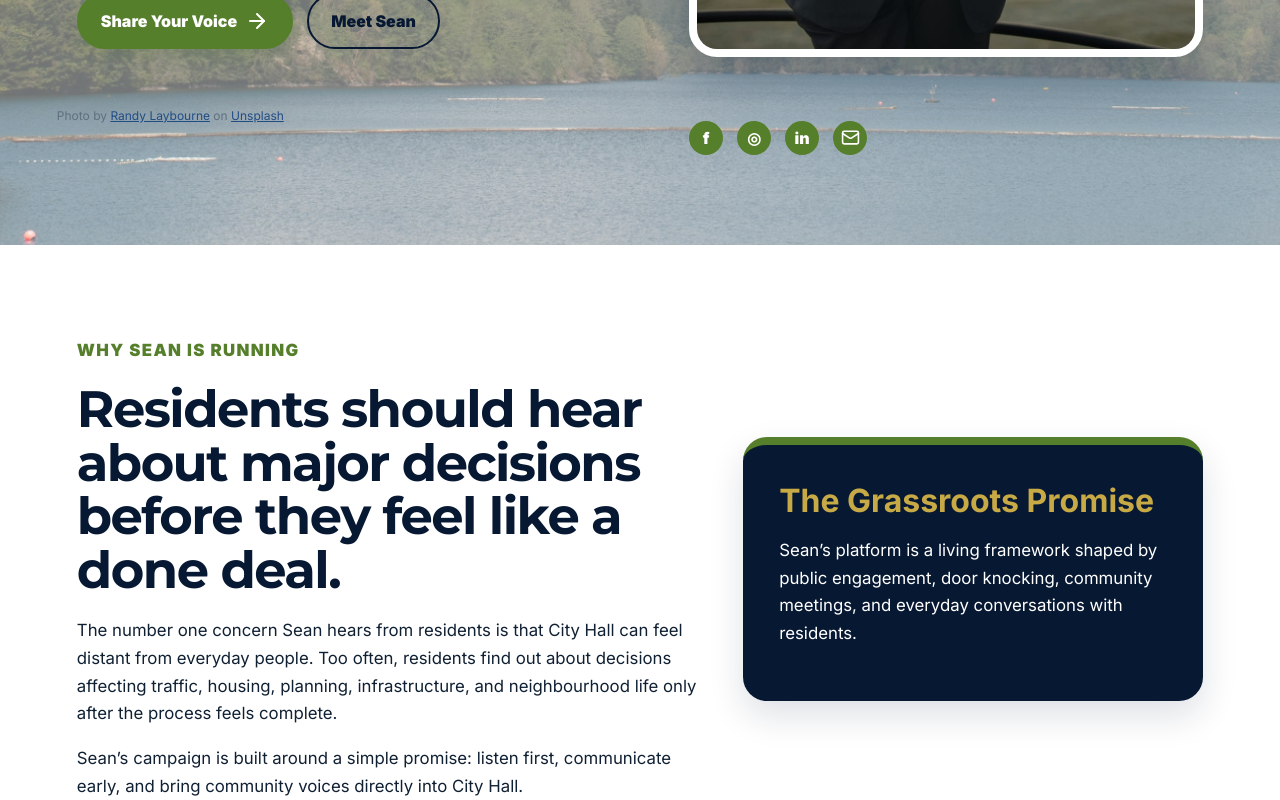
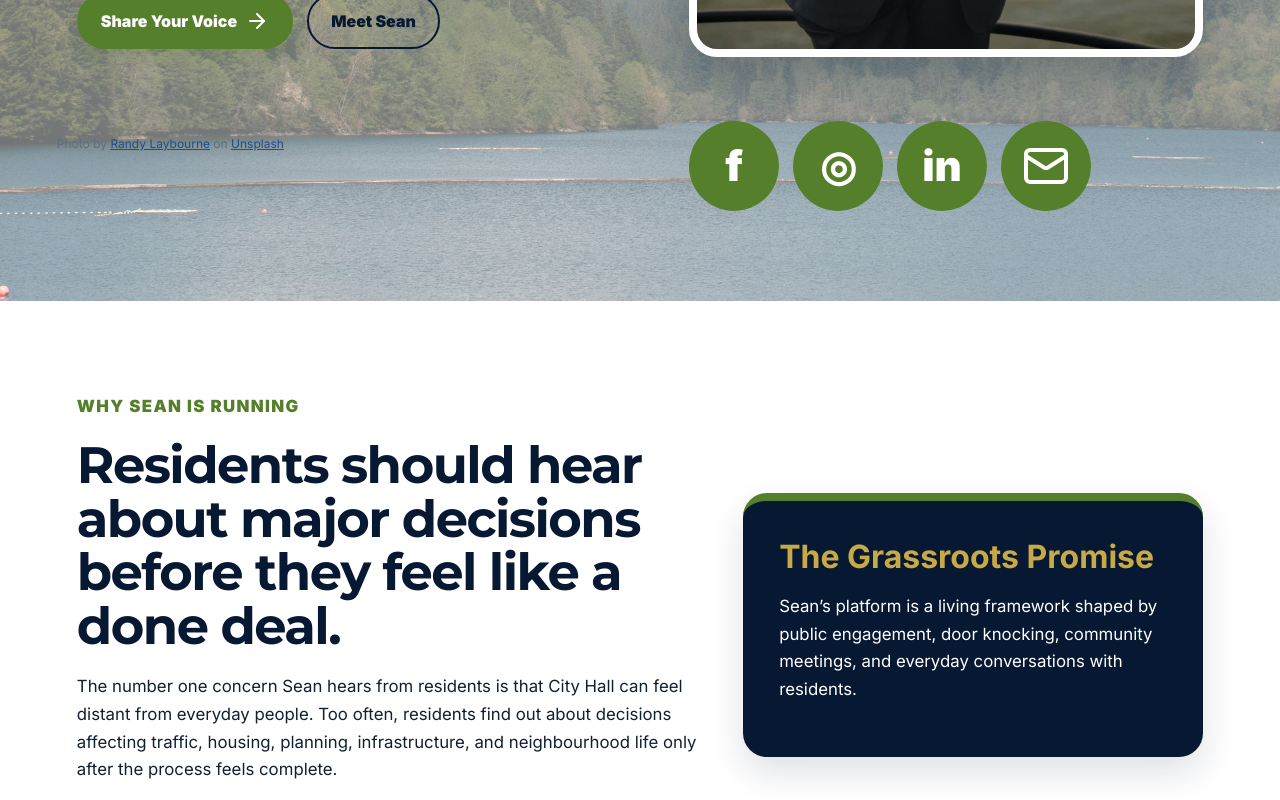
Before and after one commit to irnewlands/seanfornorthvan-site, a React (Vite) app: page / in a window 1280 px wide. Shown: the part 1120-1920 px from the top of the page. Built offline with nearby package versions, Linux system fonts and the light colour scheme.

Commit message:
Update styles.css

```diff
--- a/src/styles.css
+++ b/src/styles.css
@@ -817,8 +817,8 @@ footer {
 
 .heroSocials a,
 .footerSocials a {
-  width: 34px;
-  height: 34px;
+  width: 90px;
+  height: 90px;
   border-radius: 50%;
   background: var(--green);
   color: white;
@@ -826,7 +826,7 @@ footer {
   align-items: center;
   justify-content: center;
   font-weight: 900;
-  font-size: 16px;
+  font-size: 42px;
   transition: transform 0.2s ease;
 }
 
@@ -837,6 +837,6 @@ footer {
 
 .heroSocials svg,
 .footerSocials svg {
-  width: 19px;
-  height: 19px;
+  width: 48px;
+  height: 48px;
 }
```
